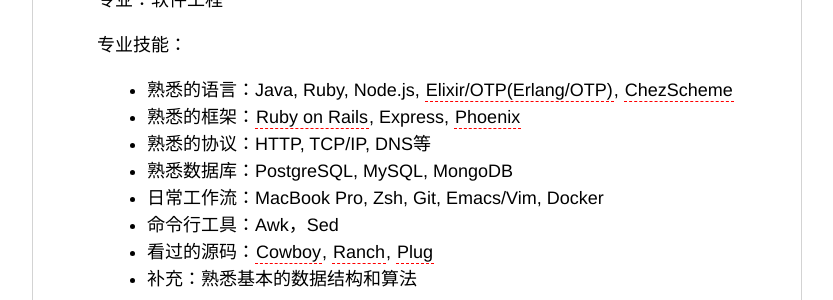
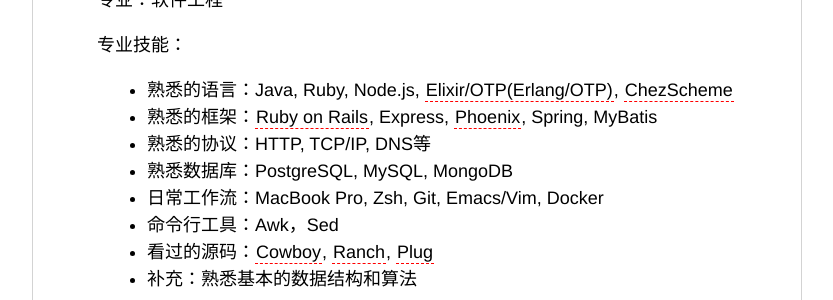
Before and after one commit to 0x00evil/0x00evil.github.io, a Jekyll site: the page built from _posts/2014-10-18-resume.html, in a window 1280 px wide. Shown: the part 359-659 px from the top of the page, without its empty margins (224-1057 px from the left). Built offline with Jekyll 4.4.1, drawn with Linux system fonts in a browser that asks for light colours.

Commit message:
update resume

```diff
--- a/_posts/2014-10-18-resume.html
+++ b/_posts/2014-10-18-resume.html
@@ -12,7 +12,7 @@
 <p>专业技能：
   <ul>
       <li>熟悉的语言：Java, Ruby, Node.js, <a href="http://elixir-lang.org/">Elixir/OTP(Erlang/OTP)</a>, <a href="https://cisco.github.io/ChezScheme/">ChezScheme</a></li>
-      <li>熟悉的框架：<a href="http://rubyonrails.org/">Ruby on Rails</a>, Express, <a href="http://www.phoenixframework.org/">Phoenix</a></li>
+      <li>熟悉的框架：<a href="http://rubyonrails.org/">Ruby on Rails</a>, Express, <a href="http://www.phoenixframework.org/">Phoenix</a>, Spring, MyBatis</li>
       <li>熟悉的协议：HTTP, TCP/IP, DNS等</li>
       <li>熟悉数据库：PostgreSQL, MySQL, MongoDB</li>
       <li>日常工作流：MacBook Pro, Zsh, Git, Emacs/Vim, Docker</li>
```
